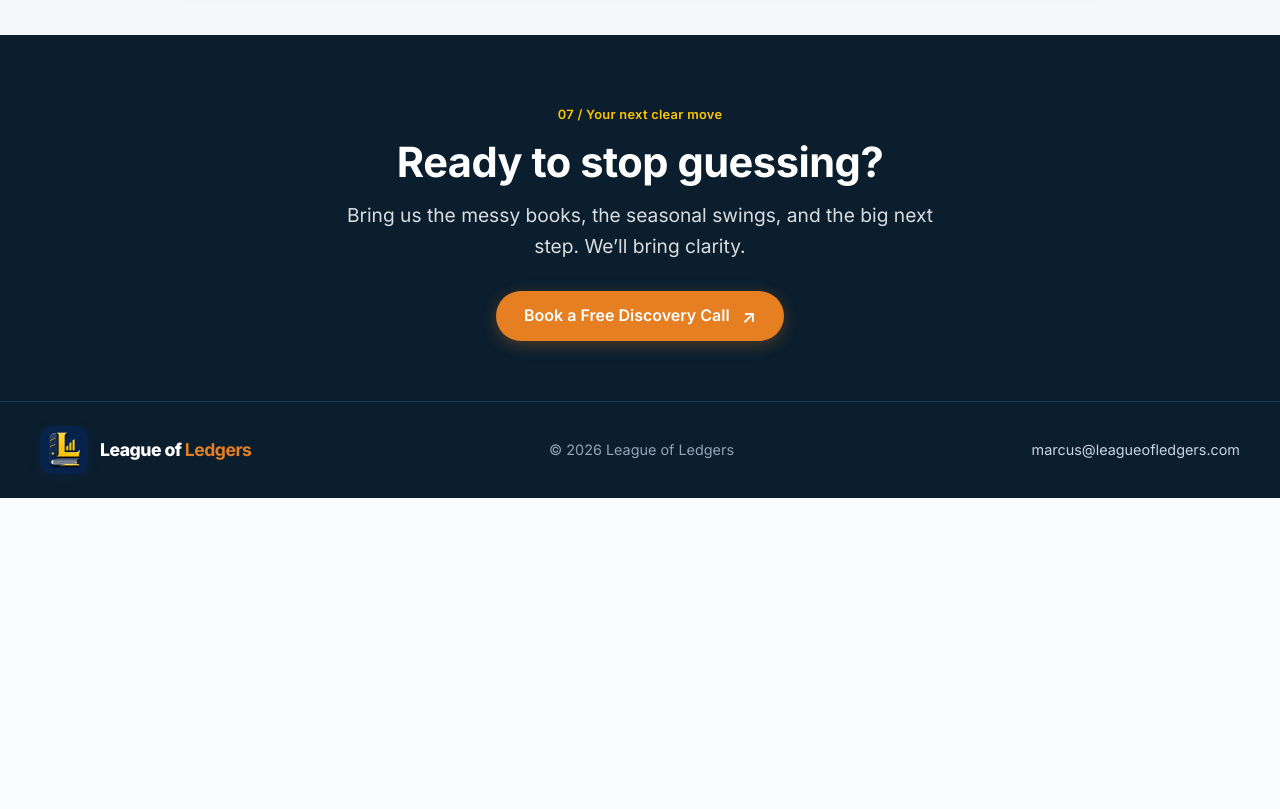
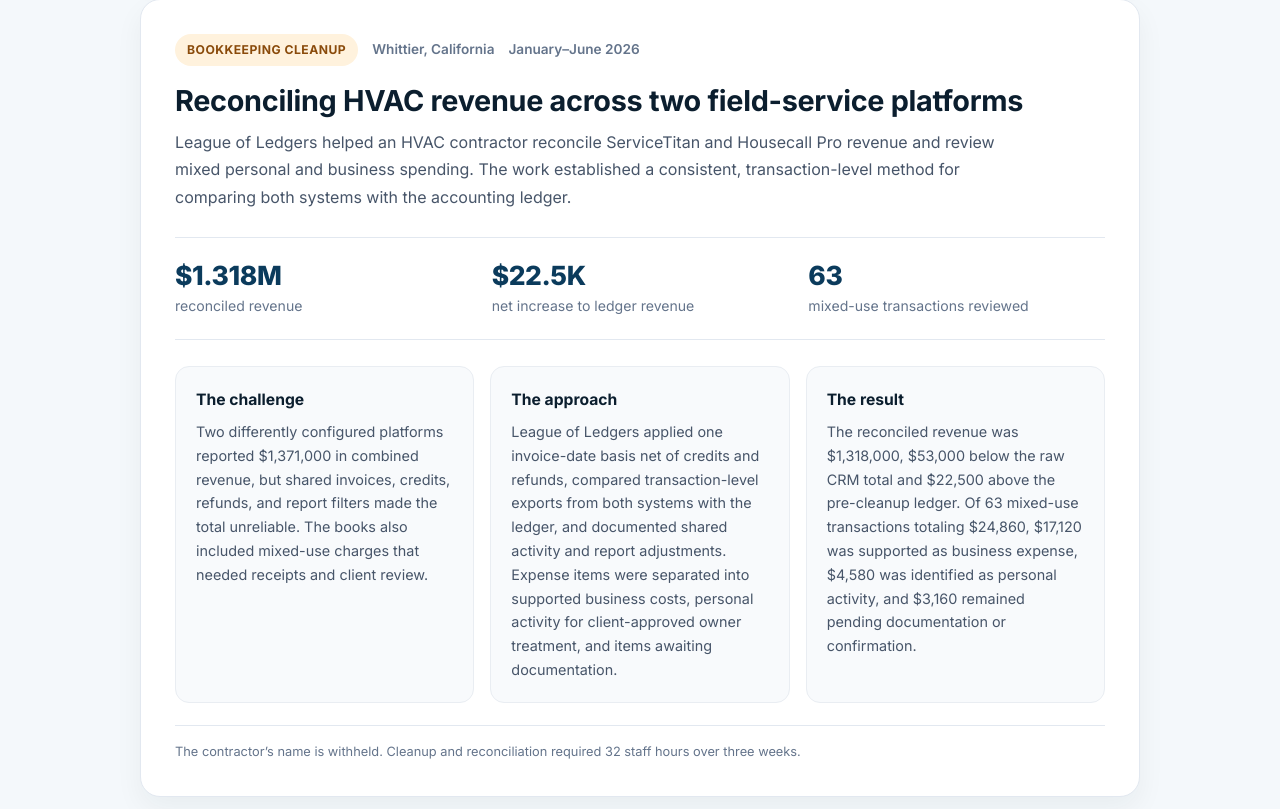
Before and after one commit to leagueofledgers/league-of-ledgers-site, a Next.js app: page / in a window 1280 px wide. Shown: the part 6451-7260 px from the top of the page. Before the commit the page ends 6949 px from the top, so only its background shows below. Built offline with nearby package versions, Linux system fonts and the light colour scheme.

Commit message:
Add Whittier HVAC cleanup case study

```diff
--- a/app/globals.css
+++ b/app/globals.css
@@ -1088,6 +1088,10 @@ h2 em {
   padding: 34px;
 }
 
+.case-study-card + .case-study-card {
+  margin-top: 24px;
+}
+
 .case-study-meta {
   align-items: center;
   color: var(--muted);
--- a/components/landing-page.tsx
+++ b/components/landing-page.tsx
@@ -250,6 +250,22 @@ export default function LandingPage() {
             </div>
             <p className="case-study-note">The contractor’s name is withheld. Vendor names and account-level details are omitted; figures summarize records provided for this engagement.</p>
           </article>
+          <article className="case-study-card" aria-labelledby="whittier-case-title">
+            <div className="case-study-meta"><span className="case-study-type">Bookkeeping cleanup</span><span>Whittier, California</span><span>January–June 2026</span></div>
+            <h3 id="whittier-case-title">Reconciling HVAC revenue across two field-service platforms</h3>
+            <p className="case-study-lede">League of Ledgers helped an HVAC contractor reconcile ServiceTitan and Housecall Pro revenue and review mixed personal and business spending. The work established a consistent, transaction-level method for comparing both systems with the accounting ledger.</p>
+            <div className="case-study-stats" aria-label="Case study highlights">
+              <div><strong>$1.318M</strong><span>reconciled revenue</span></div>
+              <div><strong>$22.5K</strong><span>net increase to ledger revenue</span></div>
+              <div><strong>63</strong><span>mixed-use transactions reviewed</span></div>
+            </div>
+            <div className="case-study-details">
+              <div><h4>The challenge</h4><p>Two differently configured platforms reported $1,371,000 in combined revenue, but shared invoices, credits, refunds, and report filters made the total unreliable. The books also included mixed-use charges that needed receipts and client review.</p></div>
+              <div><h4>The approach</h4><p>League of Ledgers applied one invoice-date basis net of credits and refunds, compared transaction-level exports from both systems with the ledger, and documented shared activity and report adjustments. Expense items were separated into supported business costs, personal activity for client-approved owner treatment, and items awaiting documentation.</p></div>
+              <div><h4>The result</h4><p>The reconciled revenue was $1,318,000, $53,000 below the raw CRM total and $22,500 above the pre-cleanup ledger. Of 63 mixed-use transactions totaling $24,860, $17,120 was supported as business expense, $4,580 was identified as personal activity, and $3,160 remained pending documentation or confirmation.</p></div>
+            </div>
+            <p className="case-study-note">The contractor’s name is withheld. Cleanup and reconciliation required 32 staff hours over three weeks.</p>
+          </article>
         </div>
       </section>
 
```
Also changed, not shown: 1 other file (tests, documents, lock files or other folders).
